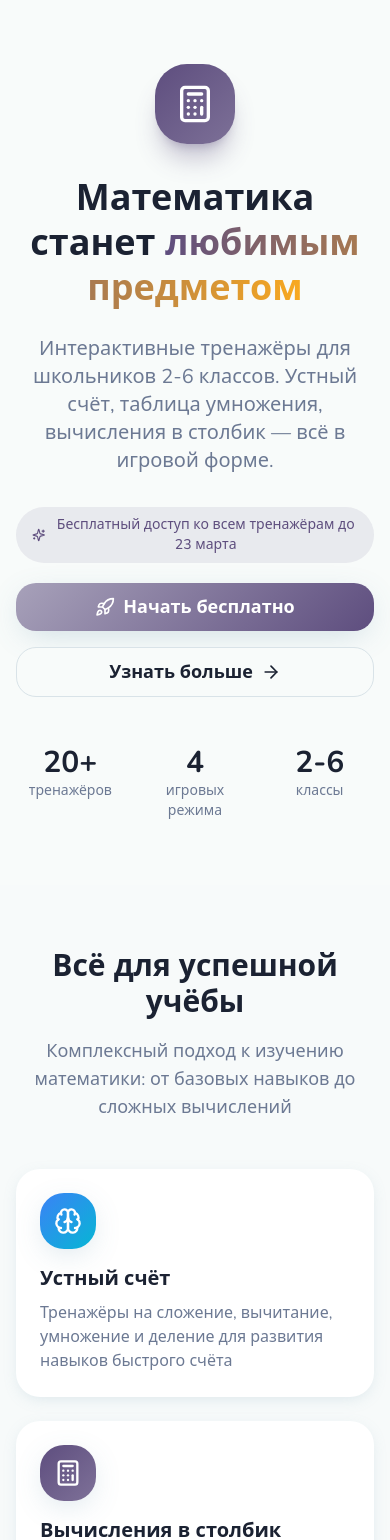
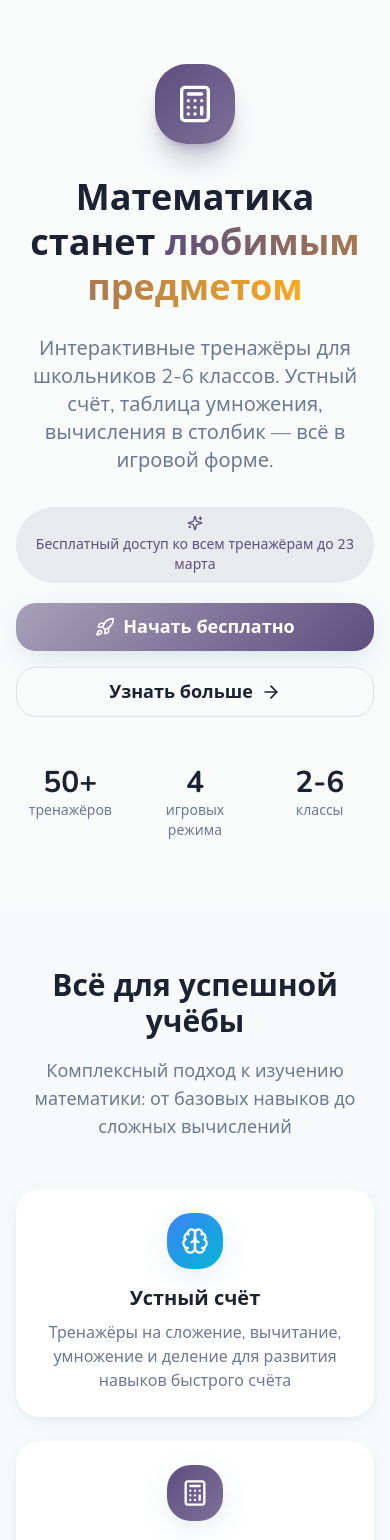
Before and after one commit to symmetry2025/math_trainer, a Next.js app: page / in a window 390 px wide. Shown: the top 1540 px of the page. Built offline with nearby package versions, Linux system fonts and the light colour scheme.

Commit message:
Landing: mobile tweaks (badge icon center, 50+ trainers, features center, demo label)

```diff
--- a/src/app/page.tsx
+++ b/src/app/page.tsx
@@ -86,8 +86,8 @@ export default function LandingPage() {
             </p>
 
             <div className="flex justify-center mb-5">
-              <div className="inline-flex items-center gap-2 px-4 py-2 rounded-full bg-primary/10 text-primary text-sm font-medium">
-                <Sparkles className="w-4 h-4" />
+              <div className="inline-flex flex-col items-center gap-1 px-4 py-2 rounded-full bg-primary/10 text-primary text-sm font-medium text-center sm:flex-row sm:gap-2">
+                <Sparkles className="w-4 h-4 shrink-0" />
                 Бесплатный доступ ко всем тренажёрам до 23 марта
               </div>
             </div>
@@ -112,7 +112,7 @@ export default function LandingPage() {
 
             <div className="grid grid-cols-3 gap-4 max-w-lg mx-auto">
               <div className="text-center">
-                <div className="text-3xl md:text-4xl font-bold text-foreground">20+</div>
+                <div className="text-3xl md:text-4xl font-bold text-foreground">50+</div>
                 <div className="text-sm text-muted-foreground">тренажёров</div>
               </div>
               <div className="text-center">
@@ -139,10 +139,10 @@ export default function LandingPage() {
 
           <div className="grid md:grid-cols-2 lg:grid-cols-4 gap-6 max-w-6xl mx-auto">
             {FEATURES.map((feature, index) => (
-              <Card key={index} className="group hover:shadow-lg transition-all duration-300 border-0 bg-card">
+              <Card key={index} className="group hover:shadow-lg transition-all duration-300 border-0 bg-card text-center sm:text-left">
                 <CardContent className="p-6">
                   <div
-                    className={`w-14 h-14 rounded-2xl bg-gradient-to-br ${feature.color} flex items-center justify-center mb-4 shadow-lg group-hover:scale-110 transition-transform`}
+                    className={`w-14 h-14 rounded-2xl bg-gradient-to-br ${feature.color} flex items-center justify-center mb-4 shadow-lg group-hover:scale-110 transition-transform mx-auto sm:mx-0`}
                   >
                     <feature.icon className="w-7 h-7 text-white" />
                   </div>
@@ -182,6 +182,7 @@ export default function LandingPage() {
                 <div className="absolute inset-0 bg-gradient-to-br from-primary/20 to-accent/20 rounded-3xl blur-2xl" />
                 <Card className="relative bg-card border-0 shadow-2xl rounded-3xl overflow-hidden">
                   <CardContent className="p-4 sm:p-8">
+                    <div className="text-center text-sm font-semibold text-muted-foreground mb-3">Попробуйте сами!</div>
                     <div className="bg-muted/50 rounded-2xl p-4 sm:p-6">
                       <LandingDemoTrainer total={10} />
                     </div>
```
